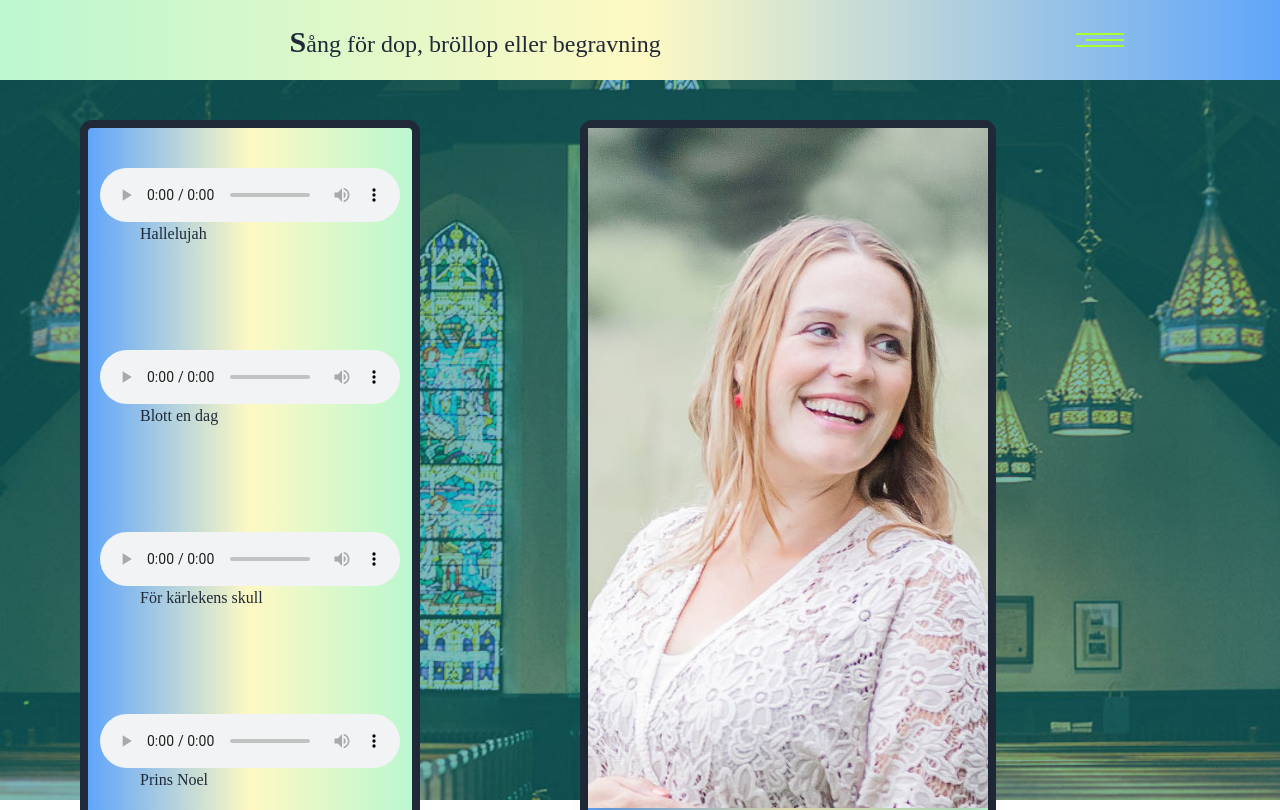
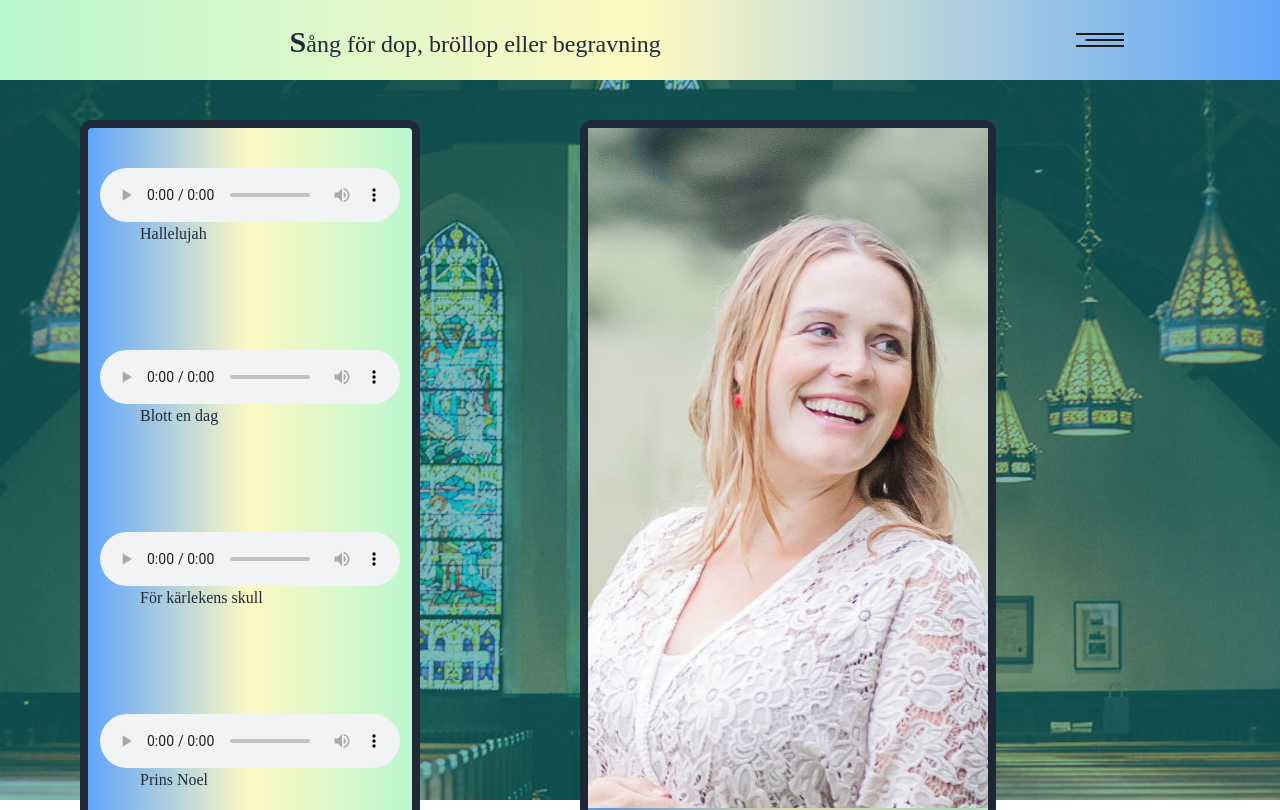
Before and after one commit to arnetzlinder/Hobbyprojekt---git, a Vue app: page / in a window 1280 px wide. Shown: the top 810 px of the page. Built offline with nearby package versions, Linux system fonts and the light colour scheme; a web font is replaced by a local one.

Commit message:
add padding top on audiocontainer mobile view

```diff
--- a/src/components/AudioPlay.vue
+++ b/src/components/AudioPlay.vue
@@ -8,7 +8,7 @@ export default{};
     <div class="text-gray-800 p-5 md:p-10 lg:p-20 flex relative max-w-md md:max-w-xl lg:max-w-xl">
 
 
-        <div class="bg-gradient-to-r from-blue-400 via-yellow-100 to-green-200 flex  flex-col text-gray-800 content-evenly border-8 border-gray-800 rounded-xl">
+        <div class="top-7 md:top-0 lg:top-0 relative bg-gradient-to-r from-blue-400 via-yellow-100 to-green-200 flex  flex-col text-gray-800 content-evenly border-8 border-gray-800 rounded-xl">
             <label class="text-gray-800 md:hover:scale-125 lg:hover:scale-90 pt-10 pb-10 mx-3">
             <audio controls>
                 <source src="/Hallelujah.mp3" type="audio/mpeg">
--- a/src/components/MenuButton.vue
+++ b/src/components/MenuButton.vue
@@ -44,7 +44,7 @@
     transition: transform 0.6s cubic-bezier(0.165, 0.84, 0.44, 1);
   }
   .burger-bar {
-    background-color: greenyellow;
+    background-color: rgb(24, 26, 21);
     position: absolute;
     top: 50%;
     right: 6px;
@@ -52,7 +52,7 @@
     height: 2px;
     width: auto;
     margin-top: -1px;
-    border-color: greenyellow;
+    border-color: rgb(24, 26, 21);
     transition: transform 0.6s cubic-bezier(0.165, 0.84, 0.44, 1), opacity 0.3s cubic-bezier(0.165, 0.84, 0.44, 1),
       background-color 0.6s cubic-bezier(0.165, 0.84, 0.44, 1);
   }
@@ -101,7 +101,7 @@
     transition: transform 0.6s cubic-bezier(0.165, 0.84, 0.44, 1);
   }
   .burger-bar {
-    background-color: greenyellow;
+    background-color: rgb(24, 26, 21);
     position: absolute;
     top: 50%;
     right: 6px;
@@ -109,7 +109,7 @@
     height: 2px;
     width: auto;
     margin-top: -1px;
-    border-color: greenyellow;
+    border-color: rgb(24, 26, 21);
     transition: transform 0.6s cubic-bezier(0.165, 0.84, 0.44, 1), opacity 0.3s cubic-bezier(0.165, 0.84, 0.44, 1),
       background-color 0.6s cubic-bezier(0.165, 0.84, 0.44, 1);
   }
@@ -131,7 +131,7 @@
     transition: transform 0.6s cubic-bezier(0.165, 0.84, 0.44, 1);
   }
   .burger-bar {
-    background-color: greenyellow;
+    background-color: rgb(24, 26, 21);
     position: absolute;
     top: 50%;
     right: 6px;
@@ -139,7 +139,7 @@
     height: 2px;
     width: auto;
     margin-top: -1px;
-    border-color: greenyellow;
+    border-color: rgb(24, 26, 21);
     transition: transform 0.6s cubic-bezier(0.165, 0.84, 0.44, 1), opacity 0.3s cubic-bezier(0.165, 0.84, 0.44, 1),
       background-color 0.6s cubic-bezier(0.165, 0.84, 0.44, 1);
   }
@@ -161,7 +161,7 @@
     transition: transform 0.6s cubic-bezier(0.165, 0.84, 0.44, 1);
   }
   .burger-bar {
-    background-color: greenyellow;
+    background-color: rgb(24, 26, 21);
     position: absolute;
     top: 50%;
     right: 6px;
@@ -169,7 +169,7 @@
     height: 2px;
     width: auto;
     margin-top: -1px;
-    border-color: greenyellow;
+    border-color: rgb(24, 26, 21);
     transition: transform 0.6s cubic-bezier(0.165, 0.84, 0.44, 1), opacity 0.3s cubic-bezier(0.165, 0.84, 0.44, 1),
       background-color 0.6s cubic-bezier(0.165, 0.84, 0.44, 1);
   }
```
